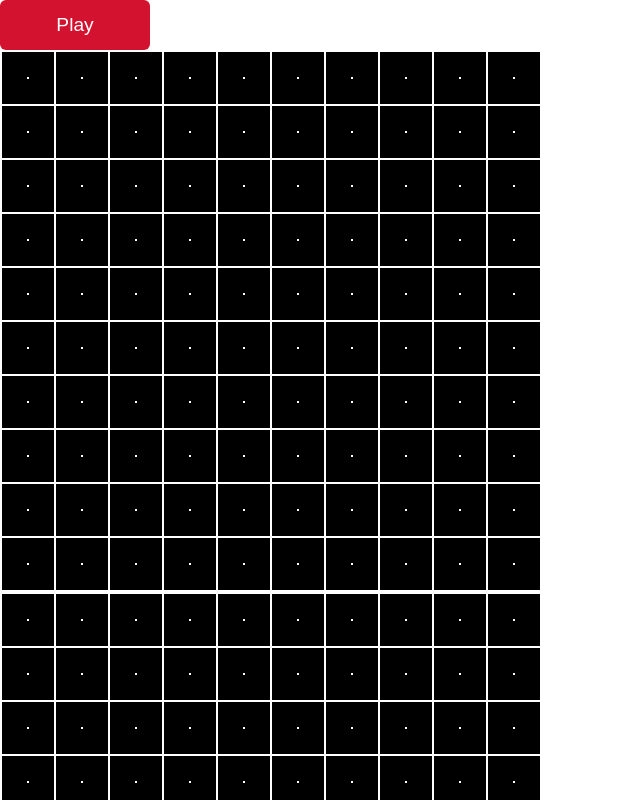
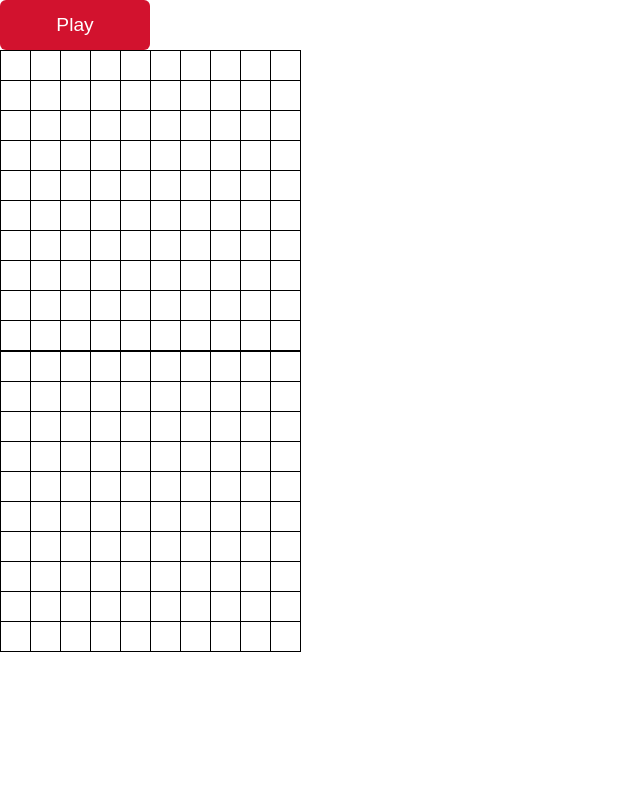
Before and after one commit to yfsteven/Battleship, a plain HTML site: page index.html in a window 1280 px wide. Shown: the top 800 px of the page, without its empty margins (0-640 px from the left). Drawn offline with Linux system fonts and the light colour scheme.

Commit message:
Improve table design

```diff
--- a/index.css
+++ b/index.css
@@ -19,6 +19,11 @@ body {
 }
 
 td {
-    border: 25px solid black;
+    height: 30px;
+    width: 30px;
+    border: 1px solid black;
 
 }
+table {
+    border-collapse: collapse;
+}
```
